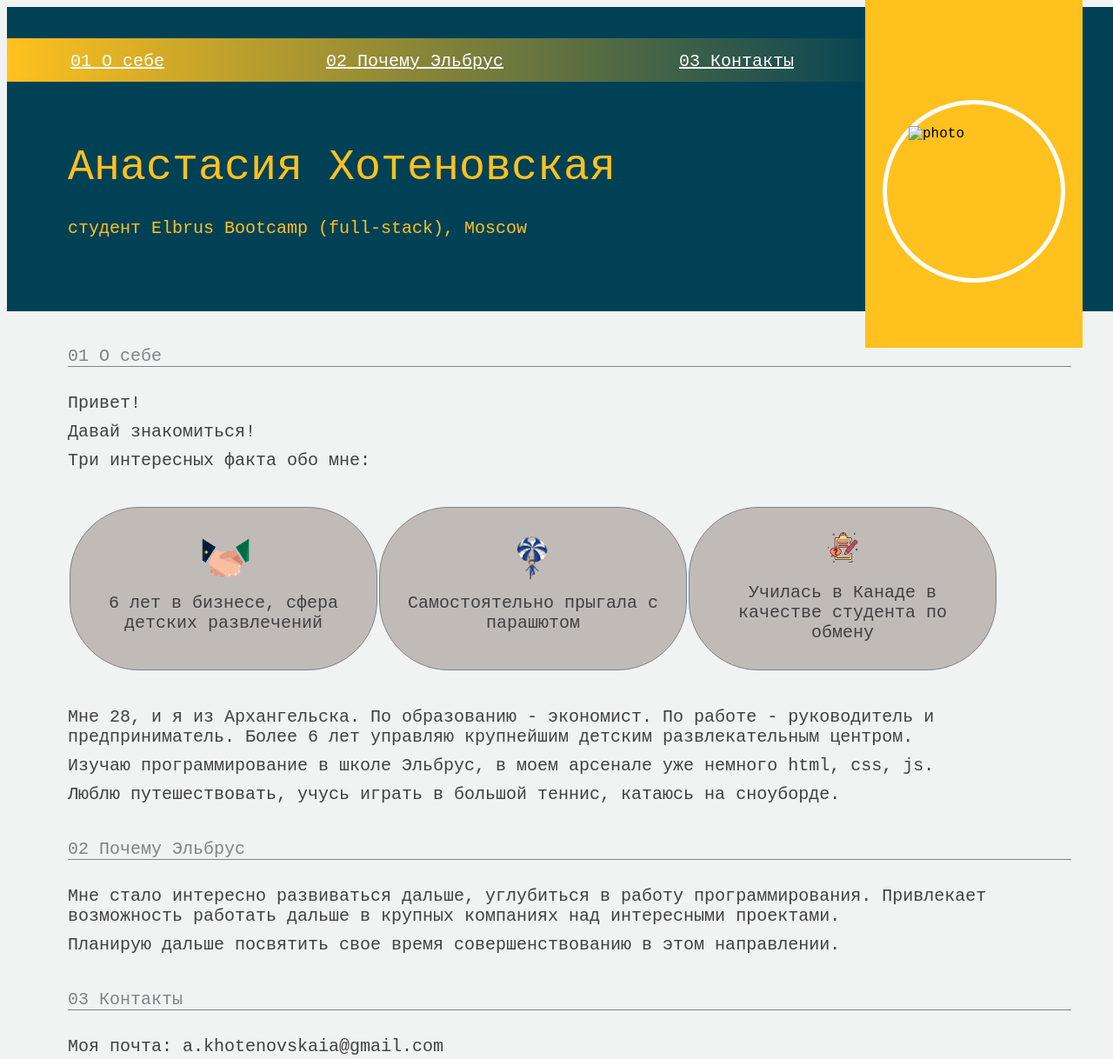
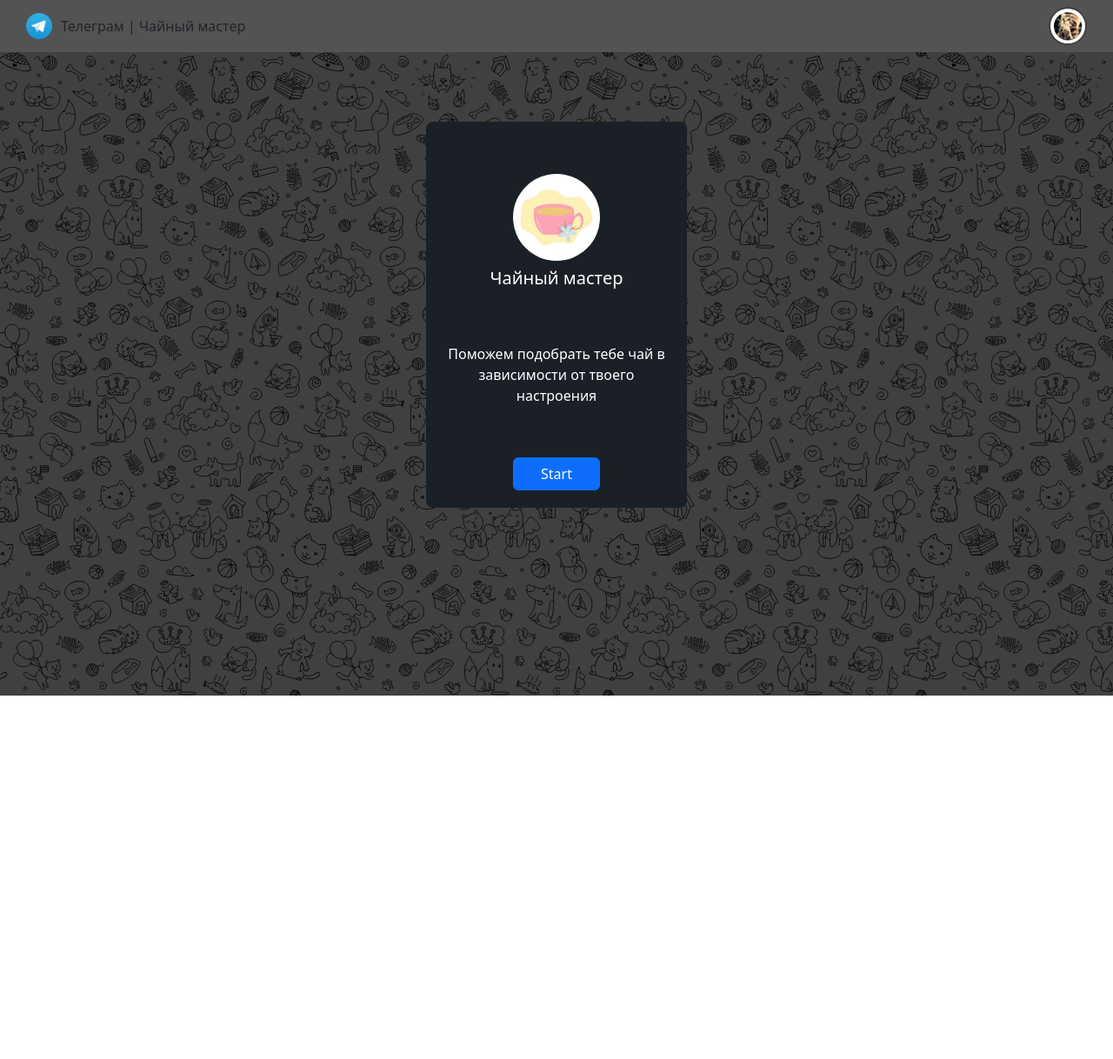
Before and after one commit to AnastasiaKhot/anastasiakhot.github.io, a website: page chatbot/index.html in a window 1280 px wide. Shown: the top 1218 px of the page at 87% size. After the commit the page ends 800 px from the top, so only its background shows below. Drawn offline with nearby package versions, Linux system fonts and the light colour scheme.

Commit message:
Renew files

```diff
--- a/chatbot/css/index.css
+++ b/chatbot/css/index.css
@@ -1,127 +1,151 @@
-body {
-  background-color: #f1f2f2;
-  font-family: "Courier New", Courier, monospace;
+.header {
+  width: 100vw;
+  height: 60px;
+  margin: 0px;
+  padding: 0px;
+  background: #535353;
+  display: inline-flex;
+  justify-content: space-between;
+  align-items: center;
 }
-header {
-  width: 100vw;
-  height: 350px;
-  background-color: #004156;
+.logo-block {
+  display: inline-flex;
+  justify-content: center;
+  align-items: center;
+  margin-left: 30px;
 }
-.header::before {
-  content: "";
-  width: 200px;
-  height: 200px;
-  border: 5px solid #ffffff;
+.logo-img {
+  margin-right: 10px;
+}
+.logo-img img {
+  height: 30px;
+}
+.user-photo {
+  margin-right: 30px;
+  border: 2px solid #404040;
   border-radius: 50%;
-  background-color: #ffc11e;
-  position: absolute;
-  right: 55px;
-  top: 115px;
   overflow: hidden;
-  z-index: 2;
 }
-.my-photo {
-  width: 150px;
-  position: absolute;
-  top: 145px;
-  right: 85px;
-  z-index: 3;
+.user-photo img {
+  height: 40px;
 }
 
-.menu-table {
-  width: calc(100vw - 20%);
-  height: 50px;
-  background: linear-gradient(to right, #ffc11e, #004156);
-  font-family: "Courier New", Courier, monospace;
+.main {
+  min-height: calc(100vh - 60px);
+  width: 100vw;
+  margin: 0px;
+  padding: 0px;
+  background-color: #404040;
+  background-image: url(../img/pattern.svg);
+  display: flex;
+  flex-direction: column;
+  justify-content: space-between;
+  align-items: center;
+}
+.welcome-chatbot {
+  margin-left: 30px;
+  margin-right: 30px;
+  margin-top: 80px;
+  display: flex;
+  flex-direction: column;
+  justify-content: space-between;
+  align-items: center;
+  background: #1a2026;
+  color: white;
+  border-radius: 8px;
+  height: calc((100vh - 60px) * 0.6);
+  width: 300px;
   font-size: 20px;
 }
-.menu-table::before {
-  content: "";
-  width: 250px;
-  height: 400px;
-  background-color: #ffc11e;
-  position: absolute;
-  right: 35px;
-  top: 0px;
+.welcome {
+  display: flex;
+  flex-direction: column;
+  align-items: center;
+}
+.logo-channel {
+  border-radius: 50%;
   overflow: hidden;
-  z-index: 1;
+  margin-top: 60px;
 }
-header a {
-  color: #ffffff;
-  margin: 70px;
+.logo-channel img {
+  height: 100px;
 }
-.title {
-  font-family: "Courier New", Courier, monospace;
-  font-size: 50px;
-  font-weight: 500;
-  margin: 0px 0px 0px 70px;
-  position: relative;
-  top: 70px;
-  color: #ffc11e;
+.name-channel {
+  margin-top: 5px;
 }
-.header h3 {
-  font-family: "Courier New", Courier, monospace;
-  font-size: 20px;
-  font-weight: 500;
-  margin: 0px 0px 0px 70px;
-  position: relative;
-  top: 100px;
-  color: #ffc11e;
+.brief-channel {
+  text-align: center;
+  font-size: 16px;
+  padding: 20px;
 }
-.main h6 {
-  font-size: 20px;
-  margin: 40px 40px 30px 70px;
-  font-weight: normal;
-  color: #808285;
-  border-bottom: 1px solid;
-}
-.main p {
-  font-size: 20px;
-  color: #414042;
-  text-align: left;
-  margin: 10px 40px 0px 70px;
-}
-.about-table {
-  margin: 40px 40px 40px 70px;
-}
-.about-table p {
-  margin: 30px 30px 30px;
-  text-align: center;
+.start {
+  margin-bottom: 20px;
+  width: 100px;
 }
 
-.table1,
-.table2,
-.table3 {
-  background-color: #c1bbb7;
-  height: 50px;
-  width: 350px;
-  border-radius: 80px;
-  border: 1px solid #808285;
-  margin: 30px;
+.chatbot {
+  display: none;
+  flex-direction: column;
+  font-size: 18px;
+  min-height: calc(100vh - 160px);
+  overflow-y: overlay;
+  max-height: 70vh;
 }
-.business,
-.par,
-.study {
-  height: 50px;
-  position: relative;
-  top: 20px;
-  left: 150px;
+.qa-block {
+  width: 100vw;
+  display: flex;
+  flex-direction: row;
+  justify-content: space-between;
 }
-
-.git {
-  display: block;
-  margin: 10px 0px 10px 70px;
-  height: 30px;
+.bot-box {
+  display: flex;
+  flex-direction: column;
+  width: 50%;
 }
-.contact a {
-  margin: 0px 0px 0px 70px;
-  color: #414042;
+.bot-box-answer {
+  margin-top: 35px;
+  margin-left: 30px;
+  padding: 10px;
+  background-color: white;
+  border-radius: 30px;
+  max-width: 80%;
+  font-size: 16px;
 }
-.footer {
-  text-align: center;
+.user-box {
+  display: flex;
+  flex-direction: column;
+  justify-content: flex-start;
+  align-items: flex-end;
+  width: 50%;
+}
+.user-box-answer {
+  margin-right: 30px;
+  padding: 10px;
+  background-color: #ceff9d;
+  border-radius: 30px;
+  max-width: 80%;
   font-size: 16px;
 }
 
-.footer p {
-  margin: 0px;
+.send-block {
+  display: none;
+  width: 100vw;
+  flex-direction: row;
+  justify-content: space-between;
+  align-items: center;
+  margin-top: 35px;
+  margin-bottom: 10px;
 }
+.input-box {
+  margin-left: 30px;
+  outline: none;
+  width: 100%;
+  height: 40px;
+  border-radius: 30px;
+  padding-left: 20px;
+}
+.send-btn {
+  margin-right: 30px;
+  border: none;
+  height: 100%;
+}
--- a/chatbot/index.html
+++ b/chatbot/index.html
@@ -4,99 +4,59 @@
     <meta charset="UTF-8" />
     <meta http-equiv="X-UA-Compatible" content="IE=edge" />
     <meta name="viewport" content="width=device-width, initial-scale=1.0" />
-    <title>Portfolio</title>
-    <link rel="stylesheet" href="css/index.css" />
+    <script src="./index.js" defer></script>
+    <link rel="stylesheet" href="./css/index.css" />
+    <link
+      href="https://cdn.jsdelivr.net/npm/bootstrap@5.3.0-alpha1/dist/css/bootstrap.min.css"
+      rel="stylesheet"
+      integrity="sha384-GLhlTQ8iRABdZLl6O3oVMWSktQOp6b7In1Zl3/Jr59b6EGGoI1aFkw7cmDA6j6gD"
+      crossorigin="anonymous"
+    />
+    <title>Document</title>
   </head>
-  <body class="body">
+  <body>
     <header class="header">
-      <br />
-      <br />
-      <nav class="menu">
-        <table class="menu-table">
-          <tr>
-            <td>
-              <a href="#about-me">01 О себе</a>
-            </td>
-            <td>
-              <a href="#my-hobby">02 Почему Эльбрус</a>
-            </td>
-            <td>
-              <a href="#contact">03 Контакты</a>
-            </td>
-          </tr>
-        </table>
-      </nav>
-      <p class="title">Анастасия Хотеновская</p>
-      <h3>студент Elbrus Bootcamp (full-stack), Moscow</h3>
-      <img class="my-photo" src="photo/my-photo.png" alt="photo" />
+      <div class="logo-block">
+        <div class="logo-img">
+          <img src="./img/Telegram_logo.svg.png" alt="" />
+        </div>
+        <div class="logo-name">Телеграм | Чайный мастер</div>
+      </div>
+      <div class="user-photo">
+        <img src="img/user.jpg" alt="" />
+      </div>
     </header>
 
     <main class="main">
-      <section id="about-me" class="about-me">
-        <h6>01 О себе</h6>
-        <p>Привет!</p>
-        <p>Давай знакомиться!</p>
-        <p>Три интересных факта обо мне:</p>
-        <div class="about-table">
-          <table>
-            <tr>
-              <td class="table1">
-                <img class="business" src="photo/business.png" alt="" />
-                <p>6 лет в бизнесе, сфера детских развлечений</p>
-              </td>
-              <td class="table2">
-                <img class="par" src="photo/par.png" alt="" />
-                <p>Самостоятельно прыгала с парашютом</p>
-              </td>
-              <td class="table3">
-                <img class="study" src="photo/study.png" alt="" />
-                <p>Училась в Канаде в качестве студента по обмену</p>
-              </td>
-            </tr>
-          </table>
+      <div class="welcome-chatbot">
+        <div class="welcome">
+          <div class="logo-channel">
+            <img src="img/cup_of_tea.avif" alt="" />
+          </div>
+          <div class="name-channel">Чайный мастер</div>
         </div>
+        <div class="brief-channel">
+          Поможем подобрать тебе чай в зависимости от твоего настроения
+        </div>
+        <button class="start btn btn-primary">Start</button>
+      </div>
 
-        <div class="about-text">
-          <p>
-            Мне 28, и я из Архангельска. По образованию - экономист. По работе -
-            руководитель и предприниматель. Более 6 лет управляю крупнейшим
-            детским развлекательным центром.
-          </p>
-          <p>
-            Изучаю программирование в школе Эльбрус, в моем арсенале уже немного
-            html, css, js.
-          </p>
-          <p>
-            Люблю путешествовать, учусь играть в большой теннис, катаюсь на
-            сноуборде.
-          </p>
+      <div class="chatbot">
+        <div class="qa-block">
+          <div class="bot-box">
+            <div class="bot-box-answer">
+              Привет, дорогой друг! Я с удовольствием помогу тебе с выбором чая.
+              Что бы ты сейчас хотел: взбодриться или расслабиться?
+            </div>
+          </div>
+          <div class="user-box"></div>
         </div>
-      </section>
-      <section id="my-hobby" class="my-hobby">
-        <h6>02 Почему Эльбрус</h6>
-        <p>
-          Мне стало интересно развиваться дальше, углубиться в работу
-          программирования. Привлекает возможность работать дальше в крупных
-          компаниях над интересными проектами.
-        </p>
-        <p>
-          Планирую дальше посвятить свое время совершенствованию в этом
-          направлении.
-        </p>
-      </section>
-      <section id="contact" class="contact">
-        <h6>03 Контакты</h6>
-        <p>Моя почта: a.khotenovskaia@gmail.com</p>
-        <a href="https://github.com/AnastasiaKhot"
-          ><img class="git" src="photo/git.png" alt=""
-        /></a>
-      </section>
-      <div class="print"></div>
+      </div>
+
+      <div class="send-block">
+        <input type="text" class="input-box" />
+        <button class="send-btn btn btn-primary">Ответить</button>
+      </div>
     </main>
-
-    <footer class="footer">
-      <p>Бобры Москва</p>
-      <p>2023</p>
-    </footer>
   </body>
 </html>
--- /dev/null
+++ b/chatbot/index.js
@@ -0,0 +1,83 @@
+const main = document.getElementsByClassName('main')[0];
+const buttonStart = document.getElementsByClassName('start')[0];
+const welcome = document.getElementsByClassName('welcome-chatbot')[0];
+const chatbot = document.getElementsByClassName('chatbot')[0];
+const buttonSend = document.getElementsByClassName('send-btn')[0];
+const input = document.getElementsByClassName('input-box')[0];
+const sendBox = document.getElementsByClassName('send-block')[0];
+
+function toStart() {
+  welcome.style.display = 'none';
+  chatbot.style.display = 'flex';
+  main.style.justifyContent = 'flex-start';
+  main.style.alignItems = 'flex-start';
+  sendBox.style.display = 'flex';
+}
+buttonStart.addEventListener('click', toStart);
+
+function toSend() {
+  const stringBlock = document.createElement('div');
+  stringBlock.className = 'qa-block';
+  chatbot.appendChild(stringBlock);
+  const boxForBot = document.createElement('div');
+  boxForBot.className = 'bot-box';
+  stringBlock.appendChild(boxForBot);
+  const botText = document.createElement('div');
+  botText.className = 'bot-box-answer';
+  boxForBot.appendChild(botText);
+  const message = document.createElement('div');
+  message.className = 'user-box-answer';
+  message.innerText = input.value;
+  const boxForUser = document.createElement('div');
+  boxForUser.className = 'user-box';
+  boxForUser.appendChild(message);
+  stringBlock.appendChild(boxForUser);
+
+  const arrAnsw = input.value.split(' ');
+
+  const arrResponce = {
+    взбодриться:
+      'Для взбодрительного эффекта, вы можете выбрать китайский чай, такой как Желтый чай, Зеленый чай или Дарху. Они все содержат кофеин, который помогает взбодриться. Если хочешь узнать больше о желтом чае - напиши "желтый чай"',
+    расслабиться:
+      'Чтобы расслабиться, можно попробовать выпить тайский зеленый чай, ванильный чай или ароматный чай, например чай с мятой. Также можно попробовать успокаивающие чаи, такие как чай из звезды аниса или чай из листьев мате. Если рассказать больше о тайском зеленом чае - напиши "тайский зеленый чай"',
+    'тайский зеленый чай':
+      'Тайский зеленый чай является одним из самых популярных сортов чая в Таиланде и восточной Азии. Он имеет освежающий вкус и запах, а также имеет ряд полезных свойств для здоровья. Тайский зеленый чай производится из молодых листьев чайного дерева и проходит минимальную обработку, что позволяет сохранить большое количество полезных веществ. Тайский зеленый чай идеален для тех, кто хочет расслабиться и очистить свое тело от вредных веществ. Если понравилось - напиши "хорошо", если интересно узнать где купить - напиши "где купить" ',
+    хорошо: 'Были рады быть вам полезными. Приятного чаепития!',
+    'где купить':
+      'Можно заказать в нашем онлайн магазине. Спасибо за ваш интерес',
+    'желтый чай':
+      'Желтый чай является редким и дорогим видом китайского чая, который имеет светлый, мягкий вкус и золотистый цвет. Он произрастает в Китае в провинциях Юньнан и Хубей, где используется мягкая вода и нежный климат. Желтый чай имеет мягкую, приятную ароматику и нежный, сладковатый вкус. Он часто используется для праздничных торжеств и церемоний. Если понравилось - напиши "хорошо", если интересно узнать где купить - напиши "где купить" ',
+    хорошо: 'Были рады быть вам полезными. Приятного чаепития!',
+    привет: 'Здравствуй, дорогой друг',
+  };
+
+  // if (arrResponce.hasOwnProperty(input.value)) {
+  //   botText.innerText = arrResponce[input.value];
+  // } else {
+  //   const otherText = 'Этот запрос пока сложен для меня, можем веруться к первому вопросу или другой предложенной ранее команде';
+  //   botText.innerText = otherText;
+  // }
+
+  for (let i = 0; i < arrAnsw.length; i++) {
+    for (let key in arrResponce) {
+      if (key.includes(arrAnsw[i])) {
+        botText.innerText = arrResponce[key];
+      }
+    }
+  }
+
+  if (botText.innerText.length === 0) {
+    const otherText =
+      'Этот запрос пока сложен для меня, можем веруться к первому вопросу или другой предложенной ранее команде';
+    botText.innerText = otherText;
+  }
+  input.value = '';
+}
+
+buttonSend.addEventListener('click', toSend);
+
+input.addEventListener('keyup', (event) => {
+  if (event.code === 'Enter') {
+    toSend();
+  }
+});
```
Also changed, not shown: chatbot/README.md, chatbot/img/Telegram_logo.svg.png (added), chatbot/img/cup_of_tea.avif (added), chatbot/img/pattern.svg (added), chatbot/img/user.jpg (added), chatbot/photo/business.png (deleted), chatbot/photo/done.png (deleted), chatbot/photo/git.png (deleted), chatbot/photo/par.png (deleted), chatbot/photo/study.png (deleted), 4 other files.
